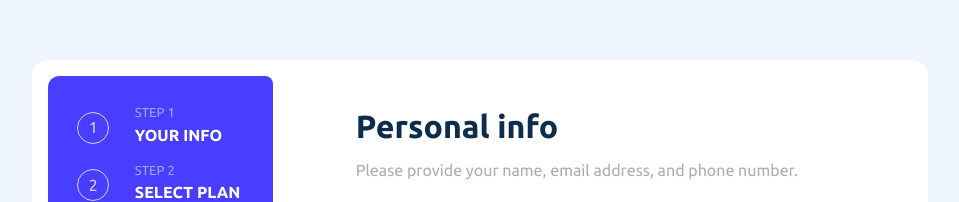
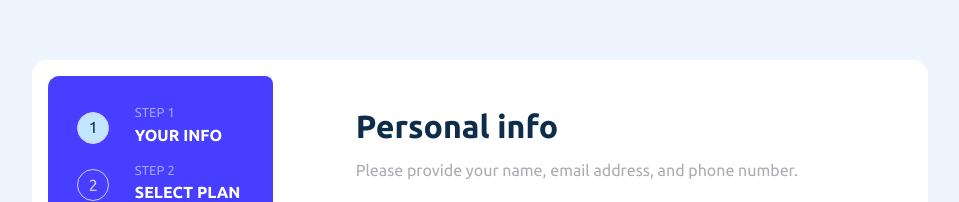
Before and after one commit to kakaran/Multi-Step-Form-, a React (Vite) app: page / in a window 1280 px wide. Shown: the top 202 px of the page, without its empty margins (160-1119 px from the left). Built offline with nearby package versions, Linux system fonts and the light colour scheme.

Commit message:
error resolve

```diff
--- a/src/components/SideComponents.jsx
+++ b/src/components/SideComponents.jsx
@@ -13,17 +13,16 @@ const linkDetail = [
   },
   {
     heading: "Summary",
-    activeValue: ["finishingUp", "thank"],
+    activeValue: "finishingUp",
   },
 ];
 
 const SideComponents = ({ active }) => {
-  console.log(active);
   return (
     <div className="side-component-container">
       {linkDetail.map((value, index) => (
         <div className="side-menu-steps-container" key={index}>
-          <div className={`${active == [value.activeValue] ? "side-menu-index side-index-active" : "side-menu-index"}`}>
+          <div className={`${active == value.activeValue ? "side-menu-index side-index-active" : "side-menu-index"}`}>
             <span>{index + 1}</span>
           </div>
           <div className="side-menu-detail">
--- a/src/index.css
+++ b/src/index.css
@@ -157,6 +157,12 @@ body {
   font-size: medium;
   text-transform: uppercase;
   padding-bottom: 0.4rem;
+}
+
+.side-index-active{
+  background-color: #c2e6fd;
+  border: none;
+  color: #092c52 !important;
 }
 
 /* ------------ Personal-Info-Css -------------- */
@@ -497,7 +503,7 @@ body {
 
 /* ------------ media-query-Css -------------- */
 
-@media (max-width: 490px) {
+@media (max-width: 798px) {
   body {
     width: 100%;
     margin: 0;
@@ -589,10 +595,6 @@ body {
     width: 100%;
   }
 
-  .side-index-active{
-    background-color: #c2e6fd;
-    border: none;
-    color: #092c52 !important;
-  }
+
 
 }
```
